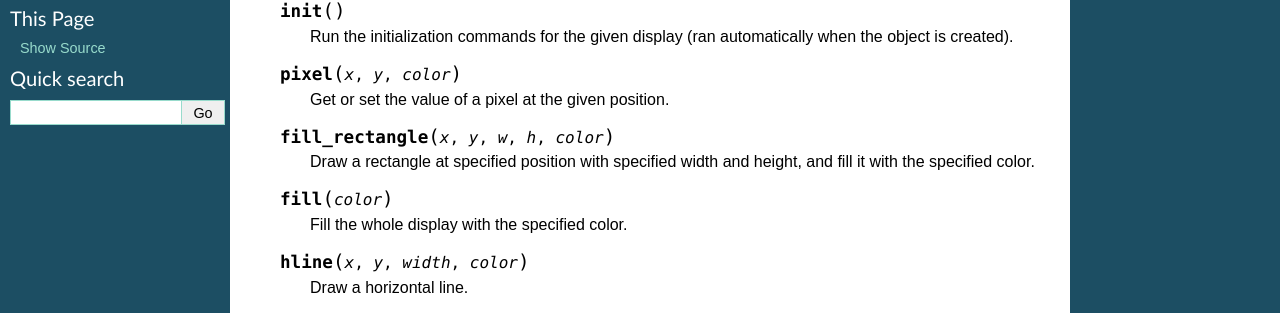
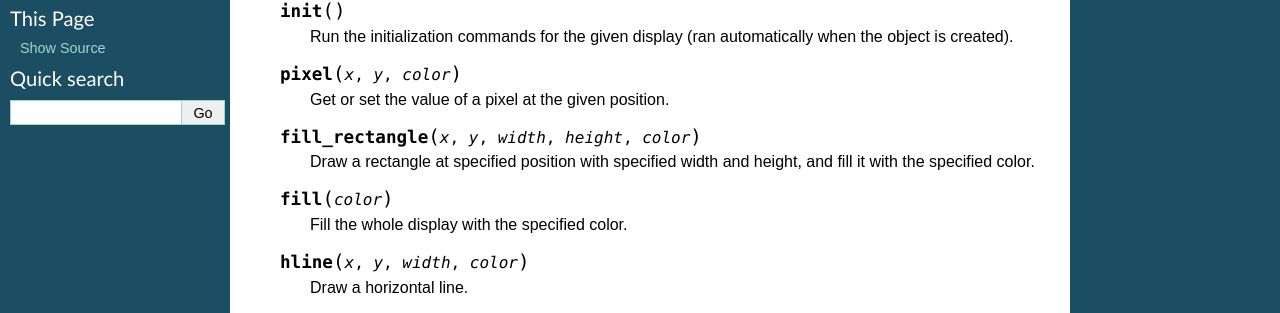
Before and after one commit to adafruit/micropython-adafruit-rgb-display, a Sphinx documentation site: the page built from docs/display.rst, in a window 1280 px wide. Shown: the part 392-705 px from the top of the page. Built offline with Sphinx 7.4.7, drawn with Linux system fonts in a browser that asks for light colours.

Commit message:
Small update in the docs

```diff
--- a/docs/display.rst
+++ b/docs/display.rst
@@ -31,7 +31,7 @@ This is the interface that all the display classes share.
 
         Get or set the value of a pixel at the given position.
 
-    .. method:: fill_rectangle(x, y, w, h, color)
+    .. method:: fill_rectangle(x, y, width, height, color)
 
         Draw a rectangle at specified position with specified width and
         height, and fill it with the specified color.
```
